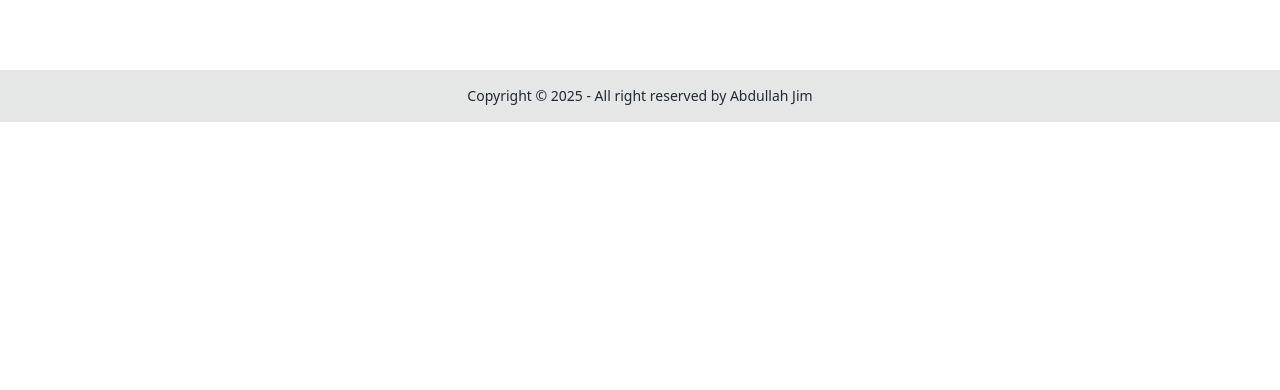
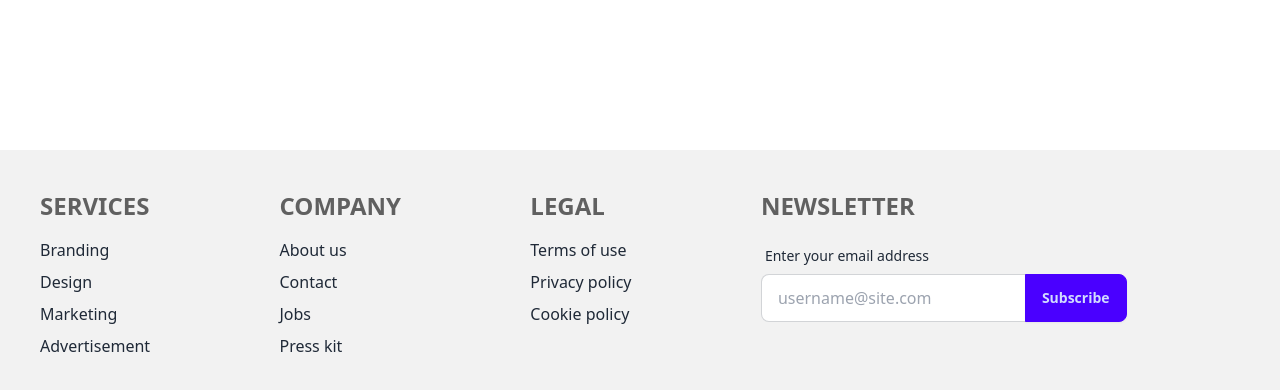
Before and after one commit to abdullahjim29/boi-poka, a React (Vite) app: page / in a window 1280 px wide. Shown: the part 2498-2888 px from the top of the page. Before the commit the page ends 2620 px from the top, so only its background shows below. Built offline with nearby package versions, Linux system fonts and the light colour scheme.

Commit message:
update footer

```diff
--- a/src/components/Footer/Footer.jsx
+++ b/src/components/Footer/Footer.jsx
@@ -1,11 +1,42 @@
 const Footer = () => {
   return (
-    <footer className="footer footer-center bg-base-300 text-base-content p-4">
-      <aside>
-        <p>
-          Copyright © {new Date().getFullYear()} - All right reserved by Abdullah Jim
-        </p>
-      </aside>
+    <footer className="footer bg-base-200 text-base-content p-10 mt-40">
+      <nav>
+        <h6 className="footer-title font-bold text-black text-2xl">Services</h6>
+        <a className="link link-hover text-base">Branding</a>
+        <a className="link link-hover text-base">Design</a>
+        <a className="link link-hover text-base">Marketing</a>
+        <a className="link link-hover text-base">Advertisement</a>
+      </nav>
+      <nav>
+        <h6 className="footer-title font-bold text-black text-2xl">Company</h6>
+        <a className="link link-hover text-base">About us</a>
+        <a className="link link-hover text-base">Contact</a>
+        <a className="link link-hover text-base">Jobs</a>
+        <a className="link link-hover text-base">Press kit</a>
+      </nav>
+      <nav>
+        <h6 className="footer-title font-bold text-black text-2xl">Legal</h6>
+        <a className="link link-hover text-base">Terms of use</a>
+        <a className="link link-hover text-base">Privacy policy</a>
+        <a className="link link-hover text-base">Cookie policy</a>
+      </nav>
+      <form>
+        <h6 className="footer-title font-bold text-black text-2xl">Newsletter</h6>
+        <fieldset className="form-control w-80">
+          <label className="label">
+            <span className="label-text">Enter your email address</span>
+          </label>
+          <div className="join">
+            <input
+              type="text"
+              placeholder="username@site.com"
+              className="input input-bordered join-item"
+            />
+            <button className="btn btn-primary join-item">Subscribe</button>
+          </div>
+        </fieldset>
+      </form>
     </footer>
   );
 };
```
